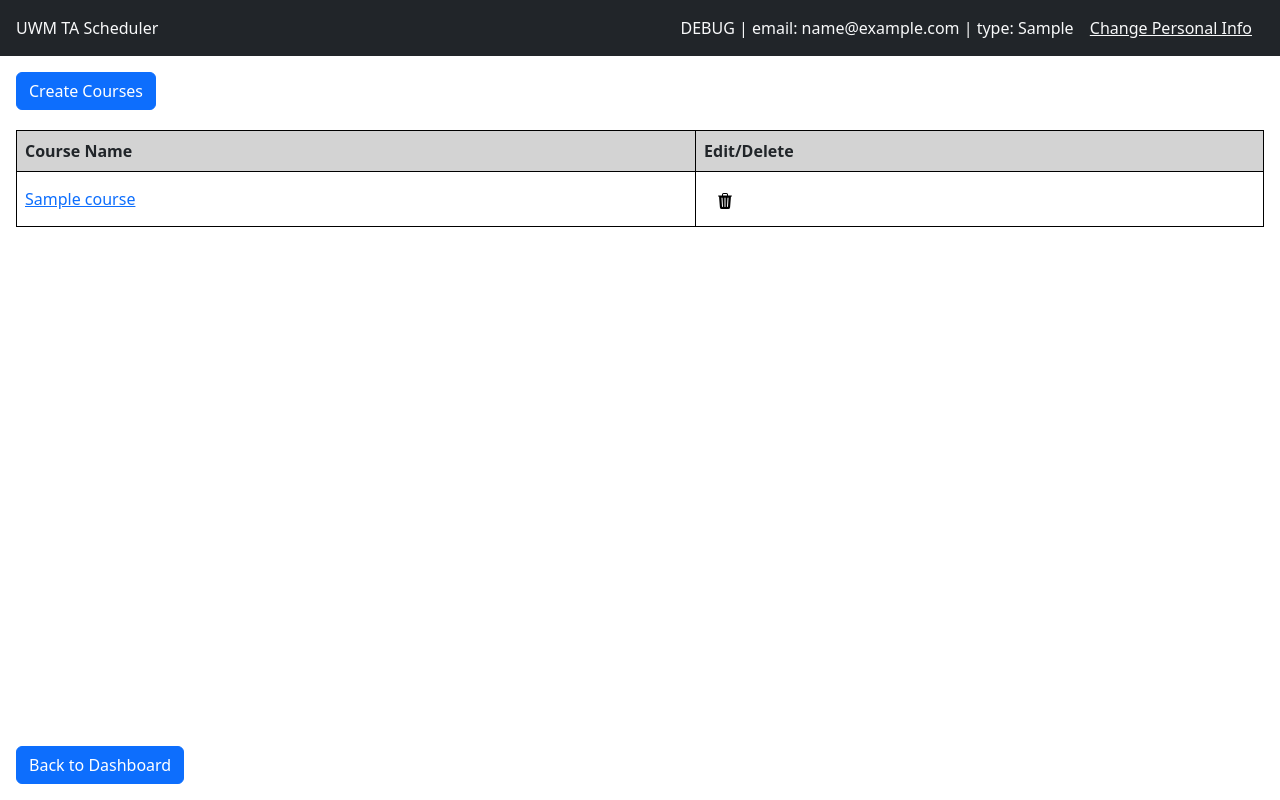
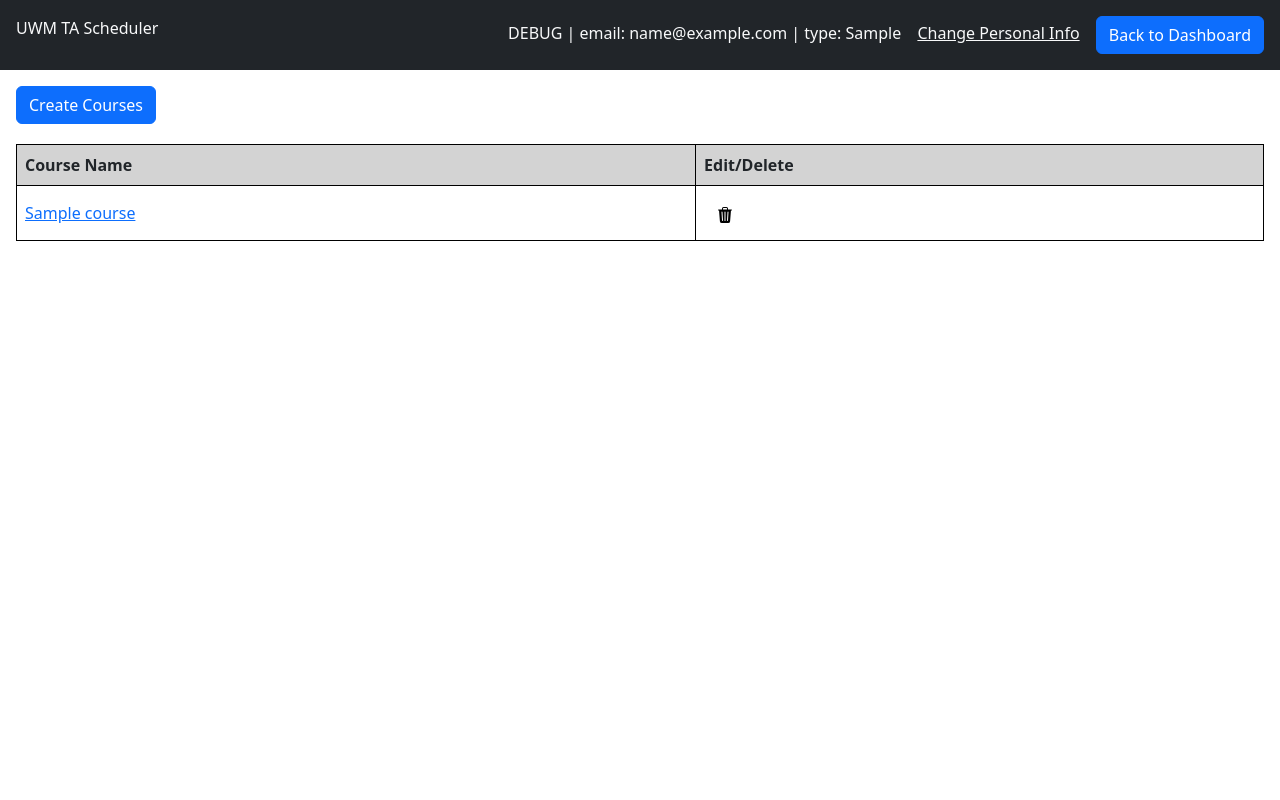
Before and after one commit to Hossai25/801-1-Sprint-Group, a Django app: template templates/courses.html in a window 1280 px wide. Run offline with Django 4.2, Linux system fonts and the light colour scheme; the template is opened without the code that fills it: most values are stand-ins (such as "Sample title", 1, 10 or a date in 2020); some libraries are stand-ins or nearby versions.

Commit message:
Moved "Back to Dashboard" button to top right (for now) to allow access to bottom of pages. Fixed method in ta.py. Completed DisplayCourse

```diff
--- a/templates/master.html
+++ b/templates/master.html
@@ -16,6 +16,10 @@
                 {% if user != "" %}
                 <a class="container-fluid text-light bg-dark" href="{% url 'editAccount' user_id=user%}">Change Personal Info</a>
                 {% endif %}
+                {% if email and email != "" %}
+                        <!-- changes to this element require acceptance tests to be updated! -->
+                <a class="btn btn-primary" href="{% url 'dashboard' %}">Back to Dashboard</a>
+                {% endif %}
             </div>
         </div>
     </div>
@@ -26,12 +30,6 @@
         {% endblock %}
     </div>
 </body>
-<footer class="fixed-bottom">
-    {% if email and email != "" %}
-        <div class="container-fluid p-3">
-            <!-- changes to this element require acceptance tests to be updated! -->
-            <a class="btn btn-primary" href="{% url 'dashboard' %}">Back to Dashboard</a>
-        </div>
-    {% endif %}
+<footer>
 </footer>
 </html>
```
